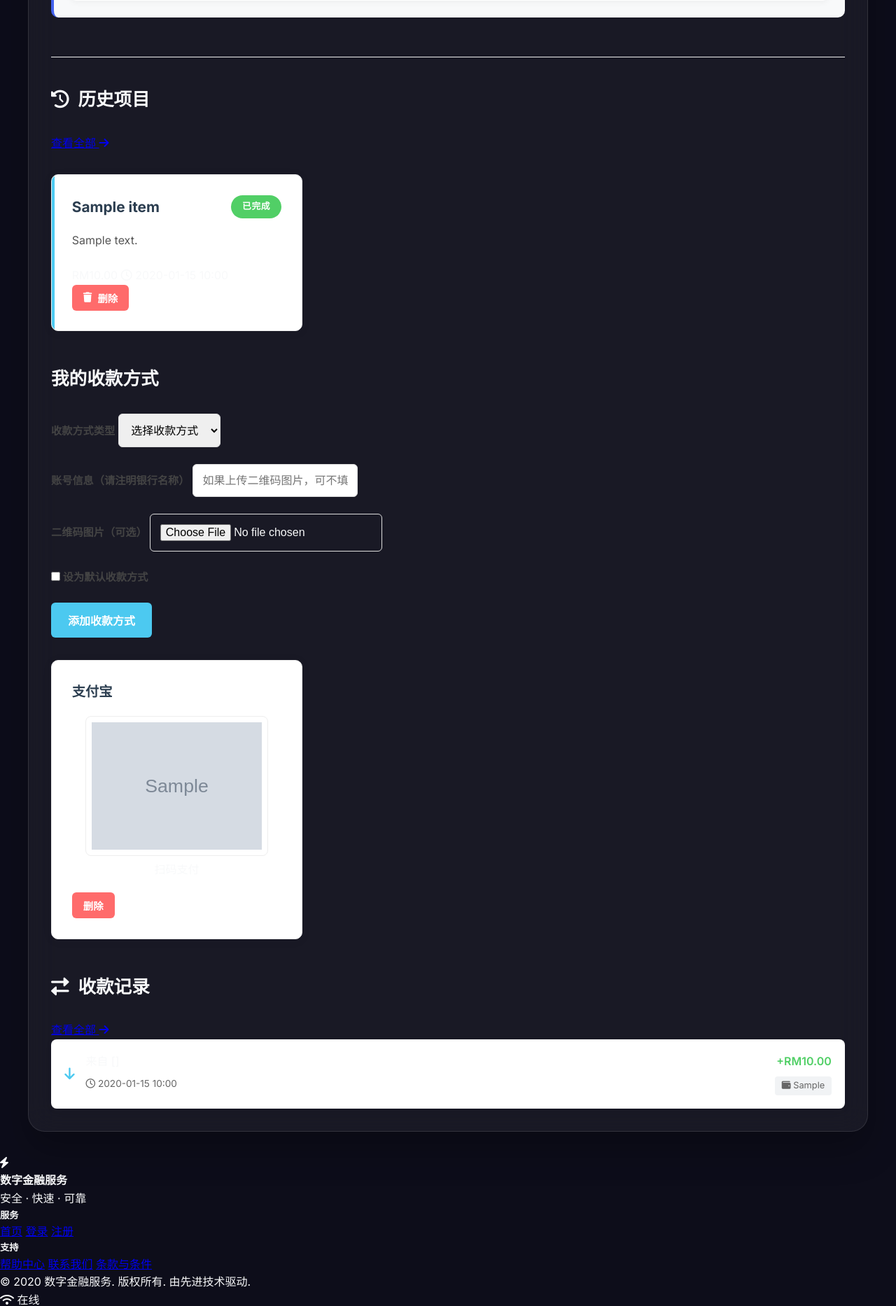
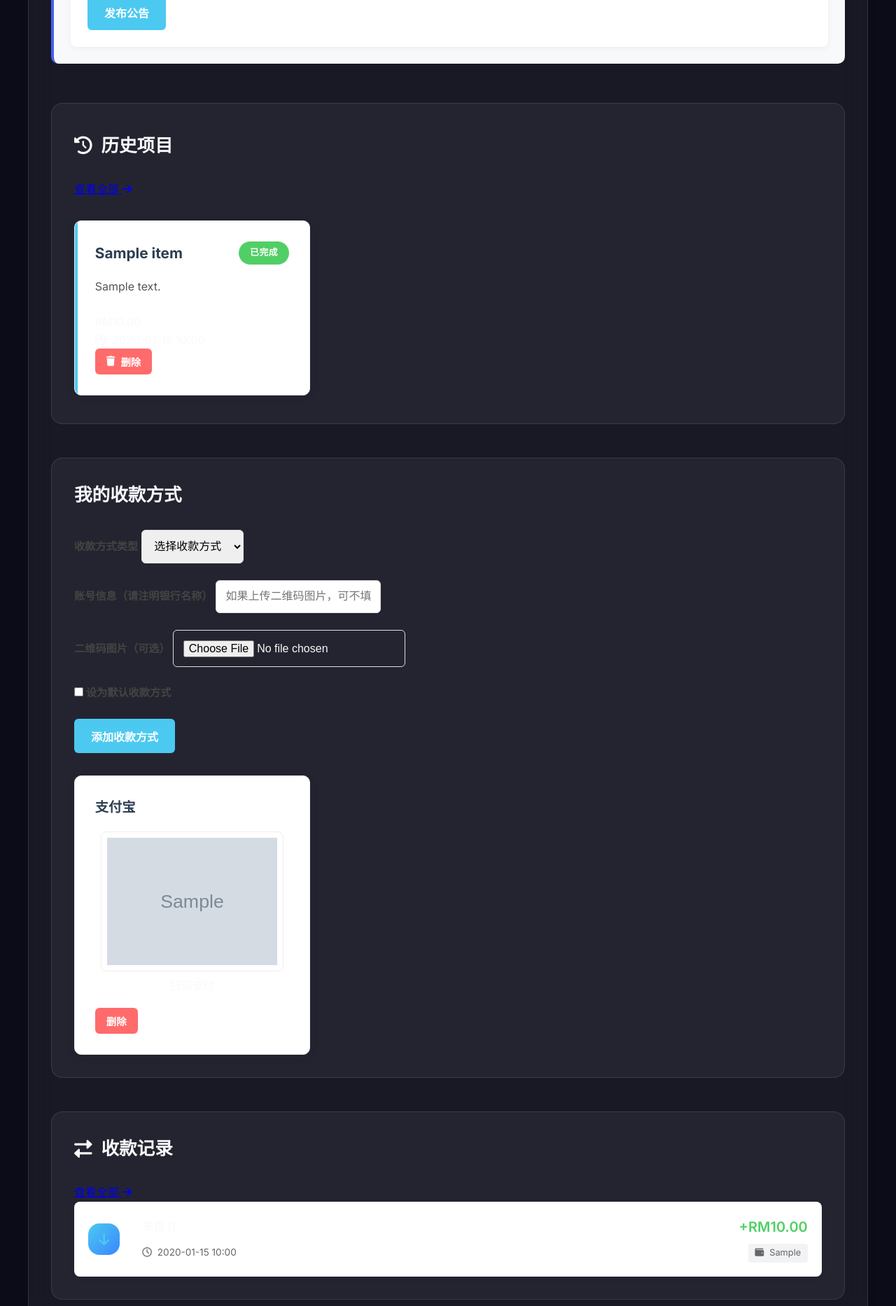
Before and after one commit to wilson-0830/Hostel-Bill-Management, a Python web app: template templates/recipient_studio.html in a window 1280 px wide. Shown: the part 1508-3374 px from the top of the page at 70% size. Run offline with Jinja, Linux system fonts and the light colour scheme; the template is opened without the code that fills it: most values are stand-ins (such as "Sample title", 1, 10 or a date in 2020); grey boxes marked "Sample" are stand-in pictures; some libraries are stand-ins or nearby versions.

Commit message:
Fix recipient studio transaction visibility and styling
cgen-41a45a53f56b4f82b71e3749632c52cf

```diff
--- a/static/css/recipient_studio.css
+++ b/static/css/recipient_studio.css
@@ -41,20 +41,133 @@
 /* ======= 分区间距优化 ======= */
 .payment-items {
   margin-bottom: 3rem;
+  background: var(--bg-glass);
+  padding: 2rem;
+  border-radius: var(--radius-lg);
+  border: var(--border-light);
 }
 
 .history-items {
   margin-top: 3.5rem;
-  padding-top: 2.5rem;
-  border-top: 1px solid #f0f0f0;
+  padding: 2.5rem 2rem;
+  border-top: 1px solid rgba(255, 255, 255, 0.1);
+  background: var(--bg-glass);
+  border-radius: var(--radius-lg);
+  border: var(--border-light);
 }
 
 .payment-methods {
   margin: 3rem 0;
+  background: var(--bg-glass);
+  padding: 2rem;
+  border-radius: var(--radius-lg);
+  border: var(--border-light);
 }
 
 .transactions {
   margin-top: 3rem;
+  background: var(--bg-glass);
+  padding: 2rem;
+  border-radius: var(--radius-lg);
+  border: var(--border-light);
+}
+
+/* Fix transaction visibility */
+.transaction-list {
+  display: flex;
+  flex-direction: column;
+  gap: 1rem;
+}
+
+.transaction {
+  background: rgba(255, 255, 255, 0.05);
+  border: var(--border-light);
+  border-radius: var(--radius-lg);
+  padding: 1.5rem;
+  transition: var(--transition);
+  display: flex;
+  align-items: center;
+  gap: 1rem;
+}
+
+.transaction:hover {
+  background: rgba(255, 255, 255, 0.1);
+  border-color: var(--accent-color);
+}
+
+.transaction-icon {
+  width: 45px;
+  height: 45px;
+  background: var(--gradient-secondary);
+  border-radius: var(--radius-lg);
+  display: flex;
+  align-items: center;
+  justify-content: center;
+  color: white;
+  font-size: 1.2rem;
+  flex-shrink: 0;
+}
+
+.transaction-details {
+  flex: 1;
+  color: var(--text-light);
+}
+
+.transaction-header {
+  display: flex;
+  justify-content: space-between;
+  align-items: center;
+  margin-bottom: 0.5rem;
+}
+
+.transaction-party {
+  color: var(--text-light);
+  font-weight: 500;
+  font-size: 1rem;
+}
+
+.transaction-amount {
+  font-size: 1.25rem;
+  font-weight: 700;
+}
+
+.transaction-amount.positive {
+  color: var(--success-color);
+}
+
+.transaction-footer {
+  display: flex;
+  align-items: center;
+  gap: 1rem;
+  font-size: 0.9rem;
+  color: var(--text-muted);
+}
+
+.transaction-date,
+.transaction-method {
+  display: flex;
+  align-items: center;
+  gap: 0.5rem;
+}
+
+.empty-state {
+  text-align: center;
+  padding: 3rem 2rem;
+  color: var(--text-muted);
+  background: rgba(255, 255, 255, 0.05);
+  border-radius: var(--radius-lg);
+  border: var(--border-light);
+}
+
+.empty-state i {
+  font-size: 3rem;
+  margin-bottom: 1rem;
+  color: var(--accent-color);
+}
+
+.empty-state p {
+  font-size: 1.1rem;
+  color: var(--text-light);
 }
 
 /* ======= Form Styling ======= */
```
